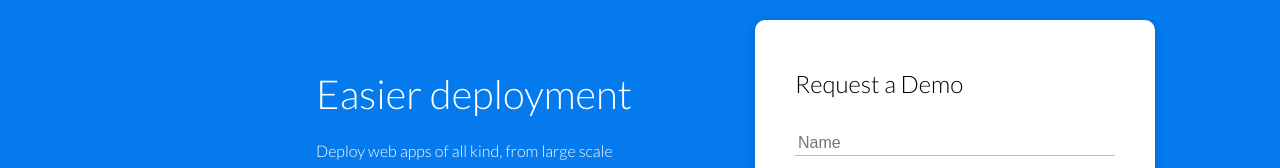
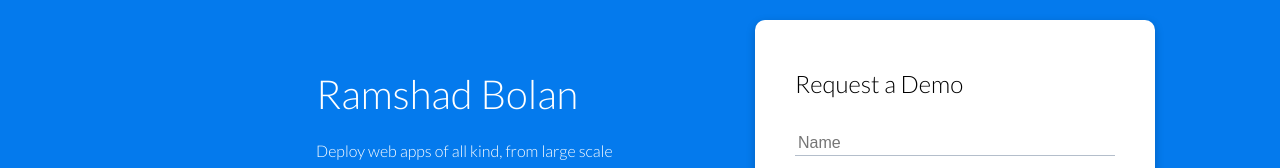
Before and after one commit to hashiq300/lureki, a plain HTML site: page Index.html in a window 1280 px wide. Shown: the part 135-303 px from the top of the page. Drawn offline with Linux system fonts and the light colour scheme.

Commit message:
Update Index.html

```diff
--- a/Index.html
+++ b/Index.html
@@ -26,7 +26,7 @@
   <section class="showcase ">
     <div class="container grid">
       <div class="showcase-form showcase-text">
-        <h1>Easier deployment</h1>
+        <h1>Ramshad Bolan</h1>
         <p>
           Deploy web apps of all kind, from large scale enterprise APIs to static for individuals. fill out the form to try a demo of our platform.
           <a class="btn btn-outline" href="features.html">Read More</a>
```
